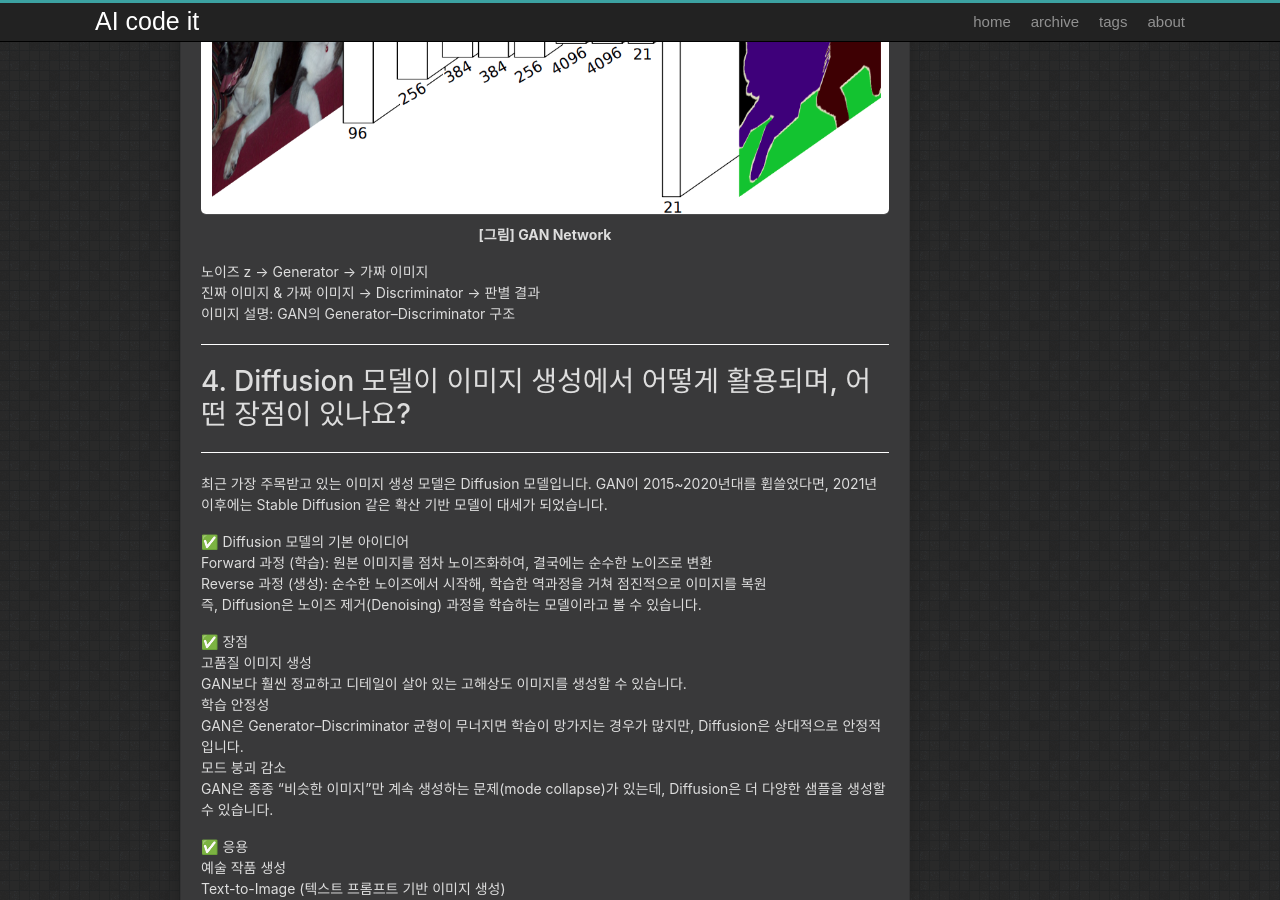
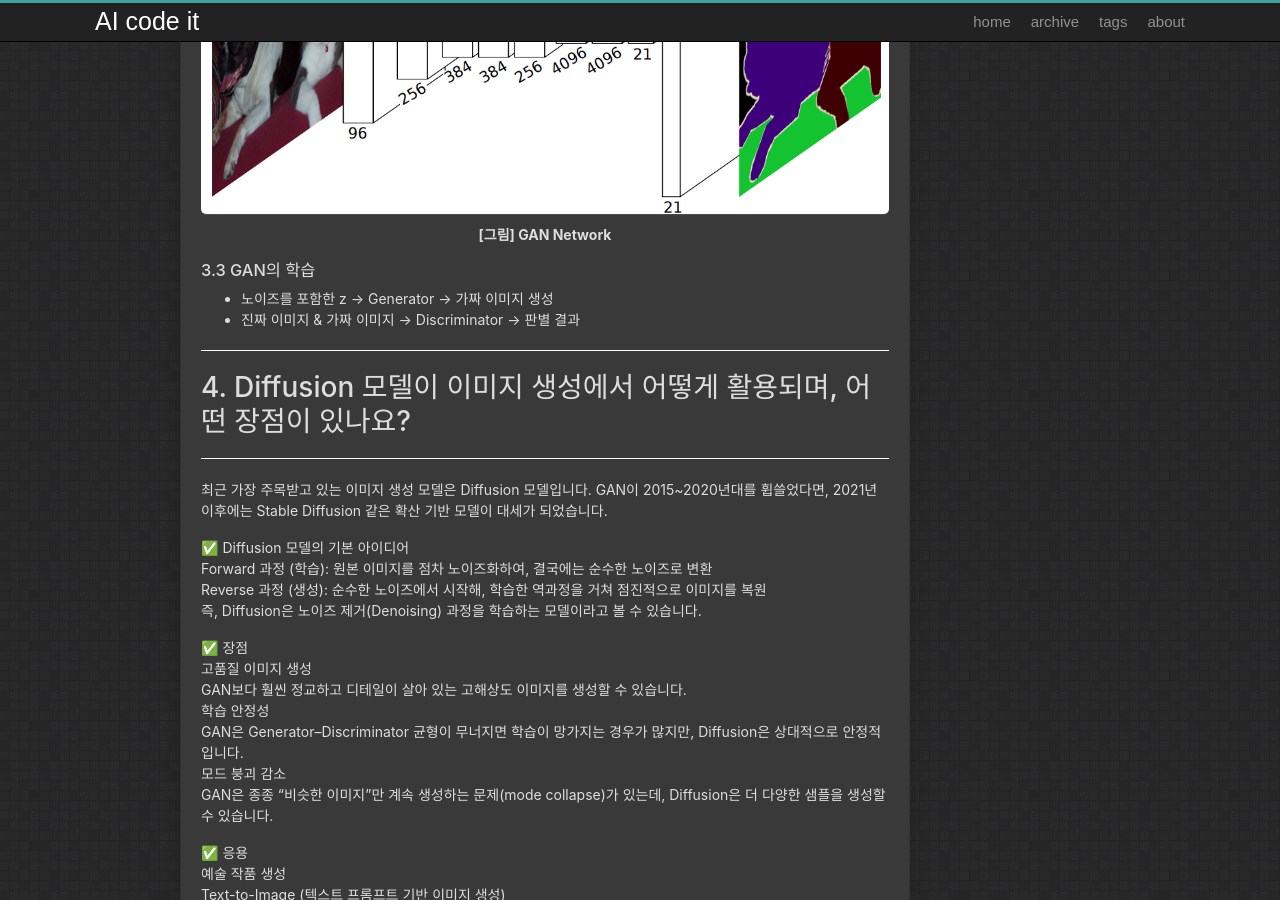
Before and after one commit to Lee-keonhee/AIcodeit, a Jekyll site: the page built from _posts/2025-09-05-weekly_9.md, in a window 1280 px wide and 900 px high, scrolled down 2580 px. Built offline with Jekyll 4.4.1, drawn with Linux system fonts in a browser that asks for light colours.

Commit message:
Update 2025-09-05-weekly_9.md

```diff
--- a/_posts/2025-09-05-weekly_9.md
+++ b/_posts/2025-09-05-weekly_9.md
@@ -95,9 +95,9 @@ GAN은 단순한 이미지 생성뿐만 아니라, 스타일 변환(예: Monet
     <p style="text-align: center; margin-top: 10px; font-weight: bold;">[그림] GAN Network</p>
 </div>
 
-노이즈 z → Generator → 가짜 이미지
-진짜 이미지 & 가짜 이미지 → Discriminator → 판별 결과
-이미지 설명: GAN의 Generator–Discriminator 구조
+### 3.3 GAN의 학습
+- 노이즈를 포함한 z → Generator → 가짜 이미지 생성
+- 진짜 이미지 & 가짜 이미지 → Discriminator → 판별 결과
 
 ---
 # 4. Diffusion 모델이 이미지 생성에서 어떻게 활용되며, 어떤 장점이 있나요?
```
